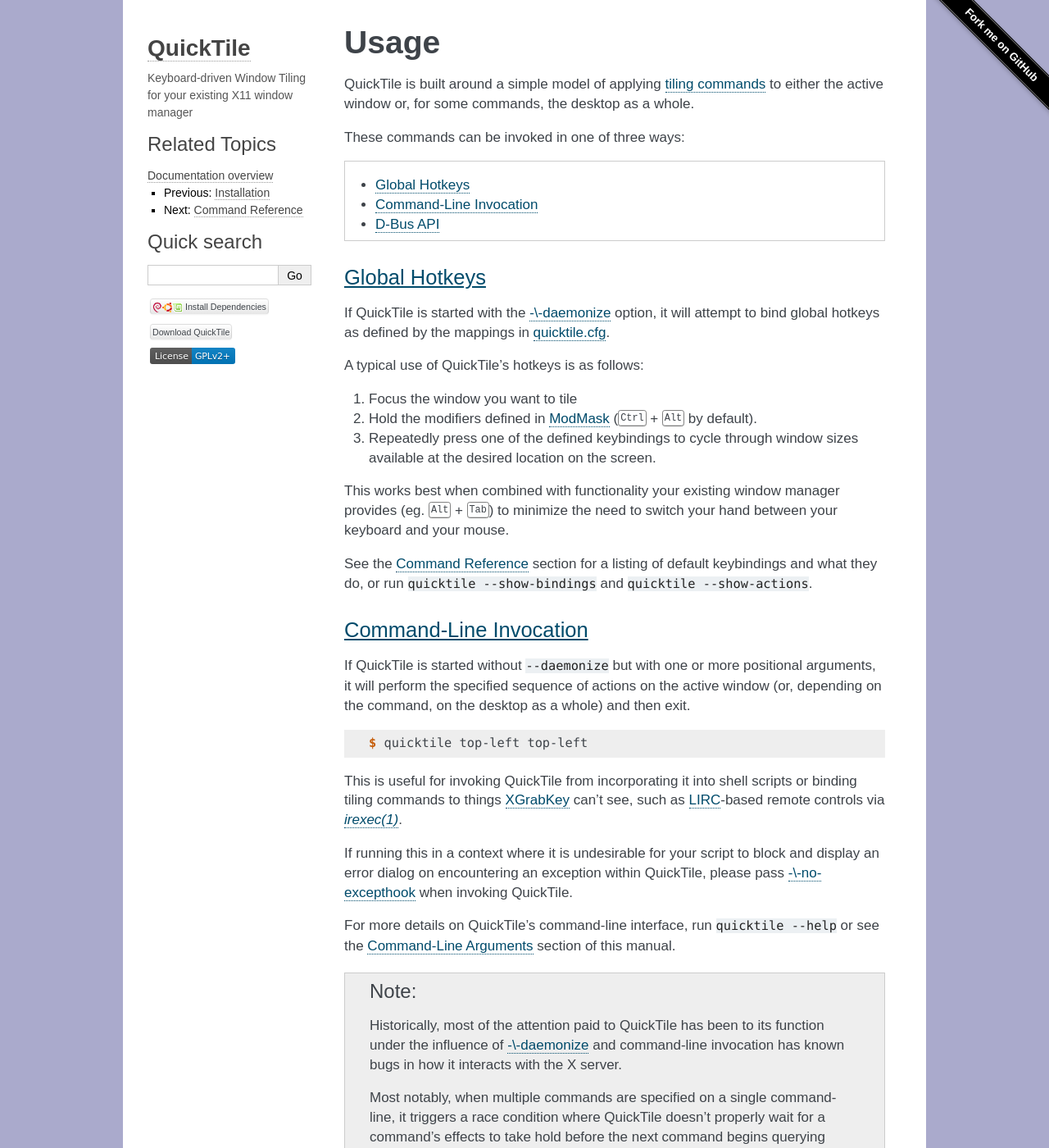
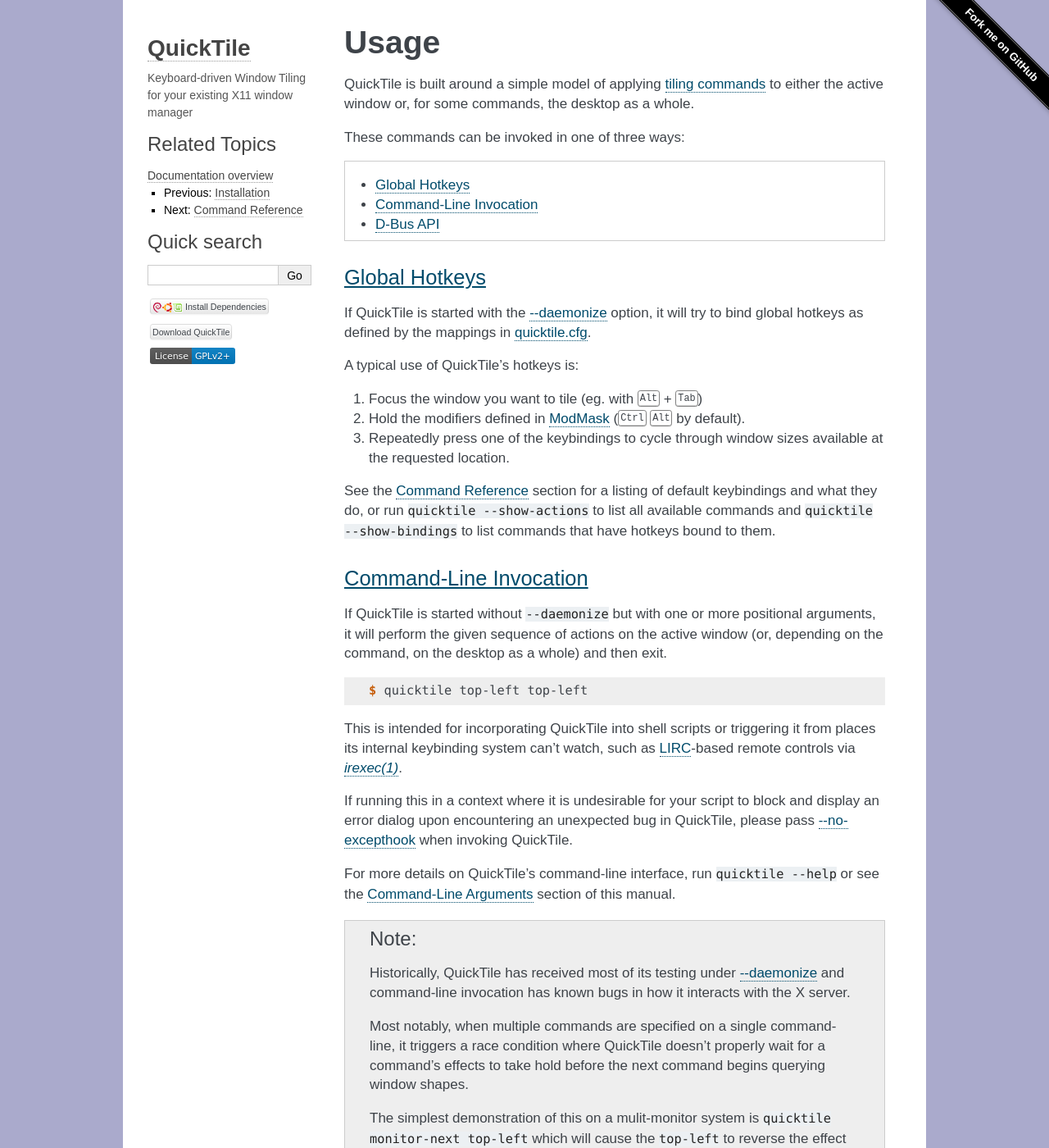
Before and after one commit to ssokolow/quicktile, a Sphinx documentation site: the page built from docs/usage.rst, in a window 1280 px wide and 1400 px high. Shown: the whole window at 82% size. Built offline with Sphinx 7.4.7, drawn with Linux system fonts in a browser that asks for light colours; the version number could not be read and is left out; some of the changed text lies outside the part shown.

```diff
--- /dev/null
+++ b/docs/apidocs/functional_harness/env.rst
@@ -0,0 +1,5 @@
+Environment Management (``functional_harness/env.py``)
+==============================================================
+
+.. automodule:: tests.functional_harness.env
+   :members:
--- a/docs/apidocs/functional_harness/env_general.rst
+++ /dev/null
@@ -1,5 +0,0 @@
-Environment Management (``functional_harness/env_general.py``)
-==============================================================
-
-.. automodule:: tests.functional_harness.env_general
-   :members:
--- a/docs/apidocs/tests.rst
+++ b/docs/apidocs/tests.rst
@@ -11,4 +11,4 @@ rest of the code.
 
    test_util
    test_functional
-   functional_harness/env_general
+   functional_harness/env
--- a/docs/usage.rst
+++ b/docs/usage.rst
@@ -4,9 +4,6 @@ Usage
 QuickTile is built around a simple model of applying :doc:`tiling commands
 <commands>` to either the active window or, for some commands, the
 desktop as a whole.
-
-.. todo:: I'm not satisfied with the style I've written ``usage.rst`` in. I'll
-    need to come back to it later and try to puzzle out why.
 
 These commands can be invoked in one of three ways:
 
@@ -17,51 +14,46 @@ Global Hotkeys
 --------------
 
 If QuickTile is started with the
-`-\\-daemonize <cli.html#cmdoption-quicktile-d>`_ option, it will
-attempt to bind global hotkeys as defined by the mappings in
+`-\-daemonize <cli.html#cmdoption-quicktile-d>`_ option, it will
+try to bind global hotkeys as defined by the mappings in
 :doc:`quicktile.cfg <config>`.
 
-A typical use of QuickTile's hotkeys is as follows:
+A typical use of QuickTile's hotkeys is:
 
-1. Focus the window you want to tile
-2. Hold the modifiers defined in :ref:`ModMask <ModMask>` (:kbd:`Ctrl` +
+1. Focus the window you want to tile (eg. with :kbd:`Alt` + :kbd:`Tab`)
+2. Hold the modifiers defined in :ref:`ModMask <ModMask>` (:kbd:`Ctrl`
    :kbd:`Alt` by default).
-3. Repeatedly press one of the defined keybindings to cycle through window
-   sizes available at the desired location on the screen.
-
-This works best when combined with functionality your existing window manager
-provides (eg. :kbd:`Alt` + :kbd:`Tab`) to minimize the need to switch your hand between your
-keyboard and your mouse.
+3. Repeatedly press one of the keybindings to cycle through window
+   sizes available at the requested location.
 
 See the :doc:`commands` section for a listing of default keybindings and what
-they do, or run ``quicktile --show-bindings`` and ``quicktile --show-actions``.
+they do, or run ``quicktile --show-actions`` to list all available commands and ``quicktile --show-bindings`` to list commands that have hotkeys bound to them.
 
 Command-Line Invocation
 -----------------------
 
 If QuickTile is started without ``--daemonize`` but with one or more positional
-arguments, it will perform the specified sequence of actions on the active
+arguments, it will perform the given sequence of actions on the active
 window (or, depending on the command, on the desktop as a whole) and then exit.
 
 .. code-block:: shell-session
 
     $ quicktile top-left top-left
 
-This is useful for invoking QuickTile from incorporating it into shell scripts
-or binding tiling commands to things `XGrabKey`_ can't see, such as
+This is intended for incorporating QuickTile into shell scripts
+or triggering it from places its internal keybinding system can't watch, such as
 LIRC_-based remote controls via :manpage:`irexec(1)`.
 
 If running this in a context where it is undesirable for your script to block
-and display an error dialog on encountering an exception within QuickTile,
-please pass `-\\-no-excepthook <cli.html#cmdoption-quicktile-no-excepthook>`_
+and display an error dialog upon encountering an unexpected bug in QuickTile,
+please pass `-\-no-excepthook <cli.html#cmdoption-quicktile-no-excepthook>`_
 when invoking QuickTile.
 
 For more details on QuickTile's command-line interface, run ``quicktile
 --help`` or see the :doc:`cli` section of this manual.
 
-.. note:: Historically, most of the attention paid to QuickTile has been to
-    its function under the influence of
-    `-\\-daemonize <cli.html#cmdoption-quicktile-d>`_ and command-line
+.. note:: Historically, QuickTile has received most of its testing under
+    `-\-daemonize <cli.html#cmdoption-quicktile-d>`_ and command-line
     invocation has known bugs in how it interacts with the X server.
 
     Most notably, when multiple commands are specified on a single
@@ -91,7 +83,7 @@ a perceptible delay between pressing a key/button and having the window
 respond.
 
 If `dbus-python <https://pypi.org/project/dbus-python/>`_ is installed, the
-`-\\-daemonize <cli.html#cmdoption-quicktile-d>`_ command-line option will also
+`-\-daemonize <cli.html#cmdoption-quicktile-d>`_ command-line option will also
 attempt to claim the ``com.ssokolow.QuickTile`` service name.
 
 It will expose a single object path (``/com/ssokolow/QuickTile``) with a single
@@ -137,14 +129,13 @@ Both of these commands can also be used as drop-in replacements for the
 command-line interface as long as ``quicktile --daemonize`` has been started
 beforehand.
 
-Regardless of how you invoke the D-Bus interface, it has two advantages over
+While it takes more work to set up, the D-Bus interface has two advantages over
 the command-line interface:
 
 * :command:`qdbus` and :command:`dbus-send` start more quickly than QuickTile,
   so this is likely to have lower latency even if being invoked from a shell
   script rather than doing a direct D-Bus call from a resident process to
   QuickTile.
-* Because it uses `-\\-daemonize <cli.html#cmdoption-quicktile-d>`_ to spin up
-  a persistent event loop shared by the D-Bus and X server client libraries,
-  the D-Bus interface is demonstrably free from all race conditions currently
-  known to affect the command-line interface.
+* Because the D-Bus and X11 client libraries share the same `-\-daemonize <cli.html#cmdoption-quicktile-d>`_ event loop,
+  the D-Bus interface is free from known race conditions currently
+  affecting the command-line interface.
```
Also changed, not shown: other parts of docs/usage.rst (+1 -1 lines), docs/commands.rst (+12 -12 lines), docs/config.rst (+9 -5 lines), docs/developing.rst (+14 -9 lines), docs/faq.rst (+9 -6 lines), 4 other files.
